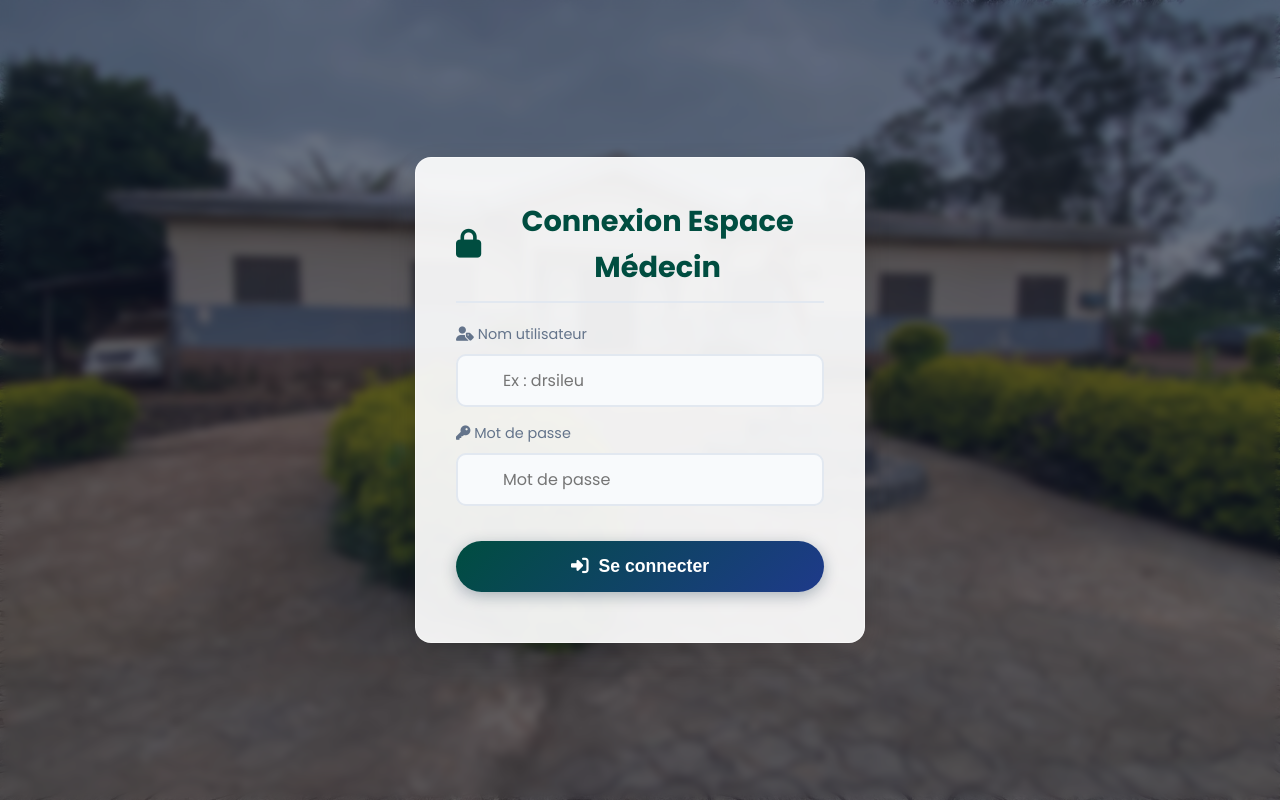
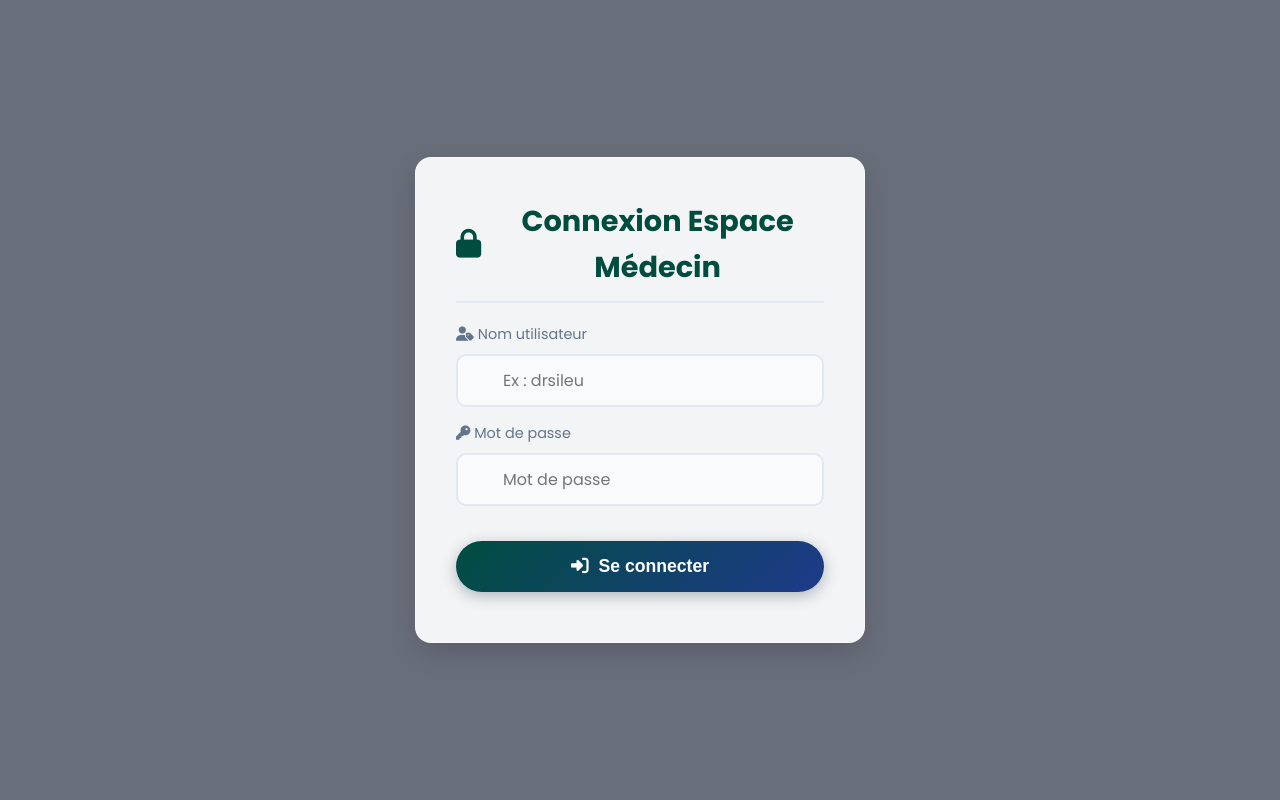
Before and after one commit to davidsileu6-stack/Hopital-SSM5, a plain HTML site: page medecins.html in a window 1280 px wide. Drawn offline with Linux system fonts and the light colour scheme.

Commit message:
Update medecins.html

```diff
--- a/medecins.html
+++ b/medecins.html
@@ -17,16 +17,6 @@
             --accent-color: #00897b;
         }
 
-        /* IMAGE DE FOND POUR LE MÉDECIN (IMAGE 7) */
-        /* On force l'image ici pour être sûr qu'elle s'affiche sans JS */
-        #background-slider {
-            position: fixed;
-            top: 0; left: 0; width: 100%; height: 100%;
-            background-image: url('assets/images/7.jpg'); /* Chemin relatif correct */
-            background-size: cover;
-            background-position: center;
-            z-index: -1;
-        }
 
         #dashboard-wrapper { display: none; }
 
```
